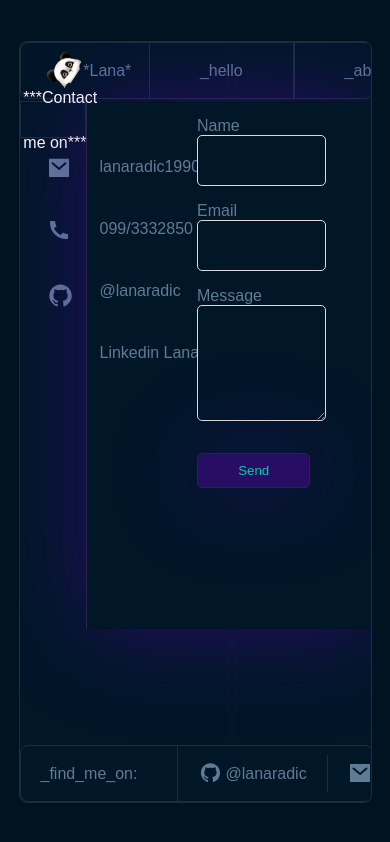
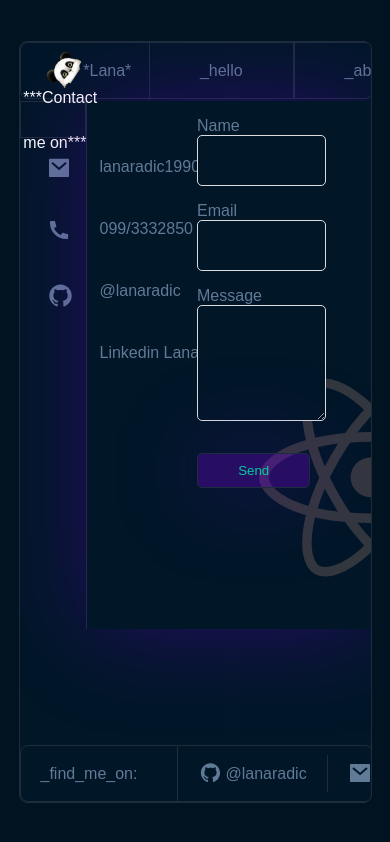
Before and after one commit to lanaradic/portfolio, a React (Vite) app: page /ContactMe in a window 390 px wide. Built offline with nearby package versions, Linux system fonts and the light colour scheme.

Commit message:
react-logo

```diff
--- a/src/components/styles/projectsLayout.scss
+++ b/src/components/styles/projectsLayout.scss
@@ -73,15 +73,9 @@
 	z-index: 1;
 }
 ::-webkit-scrollbar {
-	width: 10px;
-	height: 50%;
+	display: none;
 }
-::-webkit-scrollbar-track {
-	background: #011627;
-}
-::-webkit-scrollbar-thumb {
-	background: #607b96;
-}
+
 @media only screen and (min-device-width: 300px) and (max-device-width: 520px) {
 	.main-project-wrapper {
 		display: flex;
--- a/src/layout/styles/mainLayout.scss
+++ b/src/layout/styles/mainLayout.scss
@@ -35,6 +35,10 @@
 	border: 1px solid #1e2d3d;
 	background: #011627;
 	overflow: hidden;
+	background-image: url(../../assets//Group.svg);
+	background-repeat: no-repeat;
+	background-position: right 60%;
+	background-size: 7em;
 }
 
 .footer-wrapper {
@@ -272,6 +276,10 @@
 		border: 1px solid #1e2d3d;
 		background: #011627;
 		overflow: hidden;
+		background-image: url(../../assets//Group.svg);
+		background-repeat: no-repeat;
+		background-position: right 60%;
+		background-size: 7em;
 	}
 	.footer-wrapper {
 		width: 100%;
```
Also changed, not shown: src/assets/Group.svg (added).
